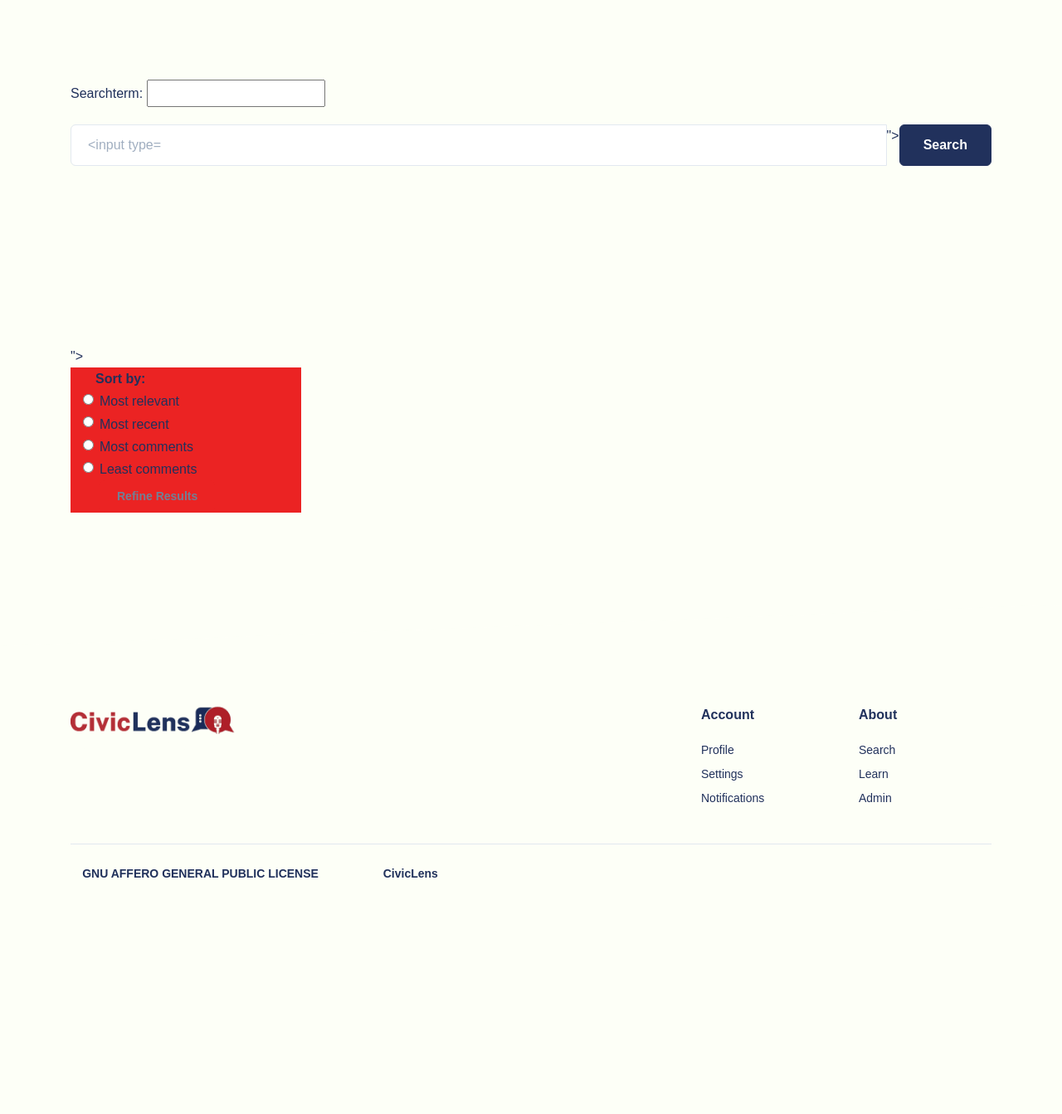
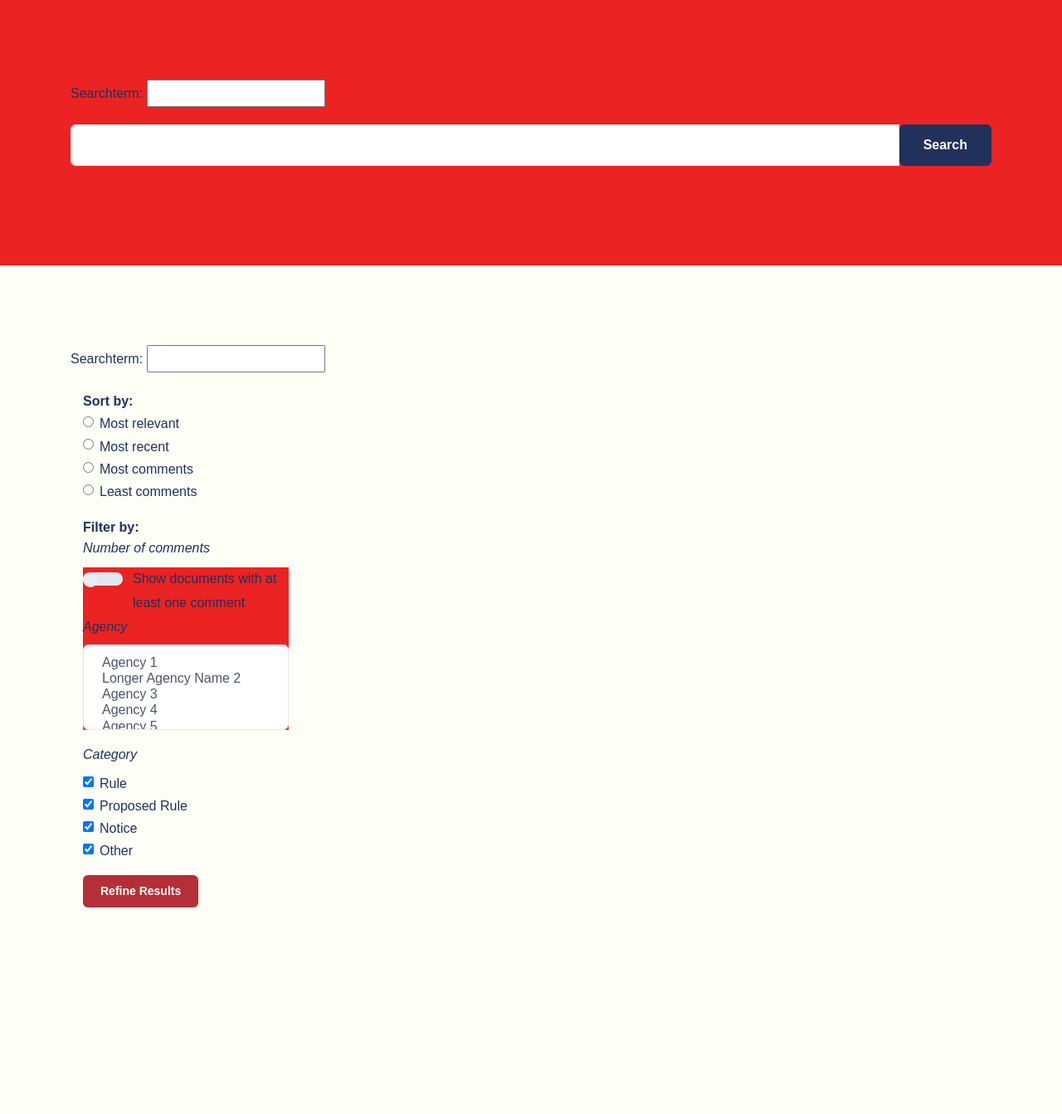
Before and after one commit to uchicago-capp-30320/CivicLens, a Django app: template civiclens/templates/search_results.html in a window 1280 px wide. Shown: the part 84-1427 px from the top of the page at 83% size. Before the commit the page ends 1142 px from the top, so only its background shows below. Run offline with Django 5.2, Linux system fonts and the light colour scheme; the template is opened without the code that fills it: values that come from a table or form of the project are taken from there, others are empty; some libraries are stand-ins or nearby versions.

Commit message:
progress on filter

```diff
--- a/civiclens/regulations/models.py
+++ b/civiclens/regulations/models.py
@@ -76,5 +76,5 @@ class Comment(models.Model):
     submitter_rep_city_state = models.CharField(max_length=100, blank=True, null=True)
 
 class Search(models.Model):
-    searchterm = models.CharField(max_length=100)
-    sortby = models.CharField(max_length=100)
+    search_term = models.CharField(max_length=100)
+    sort_by = models.CharField(max_length=100)
--- a/civiclens/templates/layouts/base.html
+++ b/civiclens/templates/layouts/base.html
@@ -10,6 +10,8 @@
     <title>
       CivicLens | {% block title %} {% endblock title %}
     </title>
+    <!-- non-custom version -->
+    <!-- <link rel="stylesheet" href="https://maxcdn.bootstrapcdn.com/bootstrap/3.3.6/css/bootstrap.min.css" type="text/css"> -->
     <link rel="stylesheet" href="/static/css/base.css" type="text/css">
     <link rel="icon" type="image/icon" href="/static/assets/img/favicon.ico" />
   </head>
--- a/civiclens/templates/search_results.html
+++ b/civiclens/templates/search_results.html
@@ -7,14 +7,13 @@
 {% block content %}
 
     <!-- search bar -->
-    <section class="slice py-7" style="background-color:#FDFFF7" id="core-block">
-      <div class="container">
+    <section class="slice py-7" style="background-color:#eb2323; padding:0" id="core-block">
+      <div class="container-sm py-0">
         <div class="form-group">
           <form action="/regulations/search/results/" method="GET">
             {{ form.as_p }}
             <div class="input-group mb-4">
-              <input class="form-control" id="q" name="q" type="text"
-              placeholder="{{Search.searchterm}}">
+              <input class="form-control" id="q" name="q" type="text" value="{{Search.search_term}}">
               <button class="btn btn-primary">Search</button>
             </div>
           </form>
@@ -26,14 +25,16 @@
     <section class="slice py-7" style="background-color:#FDFFF7" id="core-block">
       <div class="container">
         <form action="/regulations/search/results/" method="GET">
+          {{ form.as_p }}
           <!-- include existing search term in filter -->
-          <input id="q" name="q" type="hidden" value="{{Search.searchterm}}">
+          <input id="q" name="q" type="hidden" value="{{Search.search_term}}">
 
           <!-- include existing search term in filter -->
           <div class="input-group mb-3">
-            <div class="col-md-3" style="background-color:#eb2323">
-              <span class="h6 font-weight-bold col-md-3" style="background-color:#eb2323">Sort by:</span>
+            <div class="col-md-3" >
 
+              <!-- sort section -->
+              <span class="h6 font-weight-bold" >Sort by:</span>
               <div class="form-check">
                 <input class="form-check-input" type="radio" name="sort_by" id="most_relevant" value="most_relevent">
                 <label class="form-check-label" for="most_relevant">
@@ -56,35 +57,60 @@
                 <label class="form-check-label" for="least_comments">
                   Least comments
                 </label>
-
-
-                <button class="btn btn-sm" style="background-color:#eb2323" >Refine Results</button>
-            </div>
-
-
-
-<!--
-            <div>
-              <span class="h6 font-weight-bold col-md-3" style="background-color:#eb2323">Filter by:</span>
               </div>
 
-            <div class="custom-switch col-md-3" style="background-color:#eb2323">
-                <input type="checkbox" class="custom-control-input" id="filter_atleastonecomment">
-                <label class="custom-control-label" for="customSwitch1">Show documents with at least one comment</label>
+               <!-- filter section -->
+               <p></p>
+               <p></p>
+              <span class="h6 font-weight-bold">Filter by:</span>
+              <h6 class="font-italic font-weight-normal">Number of comments</h6>
+              <div class="custom-switch" style="background-color:#eb2323">
+                  <input type="checkbox" class="custom-control-input" id="filter_atleastonecomment">
+                  <label class="custom-control-label" for="customSwitch1">Show documents with at least one comment</label>
+                </div>
+
+              <div class="form-group" style="background-color:#eb2323">
+                <label class="font-italic">Agency</label>
+                <select multiple class="form-control" id="include_agencies">
+                  <!-- for loop through all agencies in the database -- USE JINJA -->
+                  <option>Agency 1</option>
+                  <option>Longer Agency Name 2</option>
+                  <option>Agency 3</option>
+                  <option>Agency 4</option>
+                  <option>Agency 5</option>
+                </select>
               </div>
+
+               <!-- filter by types of documents, default to all -->
+              <div class="form-group" >
+                <label for="exampleFormControlSelect2" class="font-italic">Category</label>
+                <div class="form-check">
+                  <input class="form-check-input" type="checkbox" value="true" id="rule" name="rule" checked>
+                  <label class="form-check-label" for="rule">
+                    Rule
+                  </label>
+                </div>
+                <div class="form-check">
+                  <input class="form-check-input" type="checkbox" value="true" id="proposed_rule" name="proposed_rule" checked>
+                  <label class="form-check-label" for="proposed_rule">
+                    Proposed Rule
+                  </label>
+                </div>
+                <div class="form-check">
+                  <input class="form-check-input" type="checkbox" value="true" id="notice" name="notice" checked>
+                  <label class="form-check-label" for="notice">
+                    Notice
+                  </label>
+                </div>
+                <div class="form-check">
+                  <input class="form-check-input" type="checkbox" value="true" id="other" name="other" checked>
+                  <label class="form-check-label" for="other">
+                    Other
+                  </label>
+                </div>
+
               <p></p>
-
-          <div class="form-group col-md-3" style="background-color:#eb2323">
-            <label for="exampleFormControlSelect1">Agency</label>
-            <select class="custom-select" id="exampleFormControlSelect1">
-            <option>1</option>
-            <option>2</option>
-            <option>3</option>
-            <option>4</option>
-            <option>5</option>
-            </select>
-          </div> -->
-
+              <button class="btn btn-sm" style="background-color:#B42F37; color:#FDFFF7";>Refine Results</button>
           </div>
       </form>
     </div>
```
Also changed, not shown: civiclens/regulations/views.py (+3 -6 lines).
